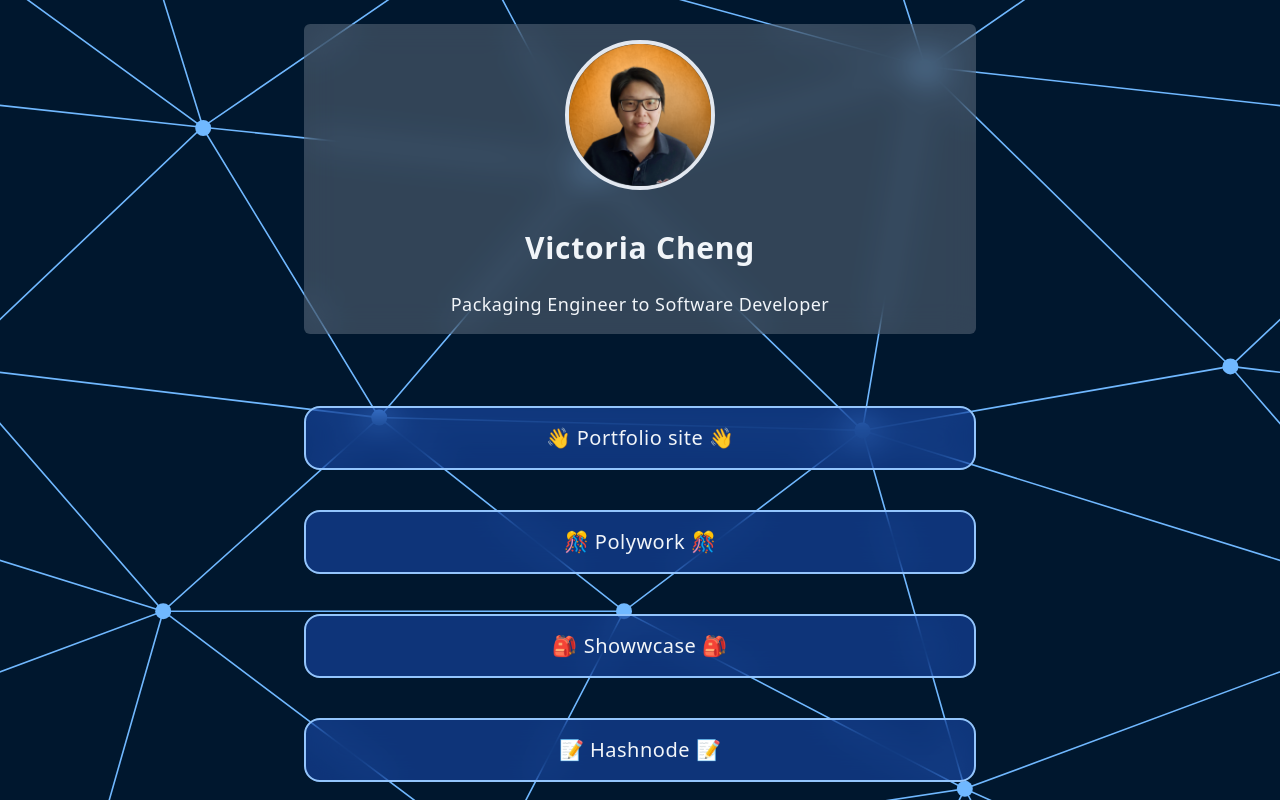
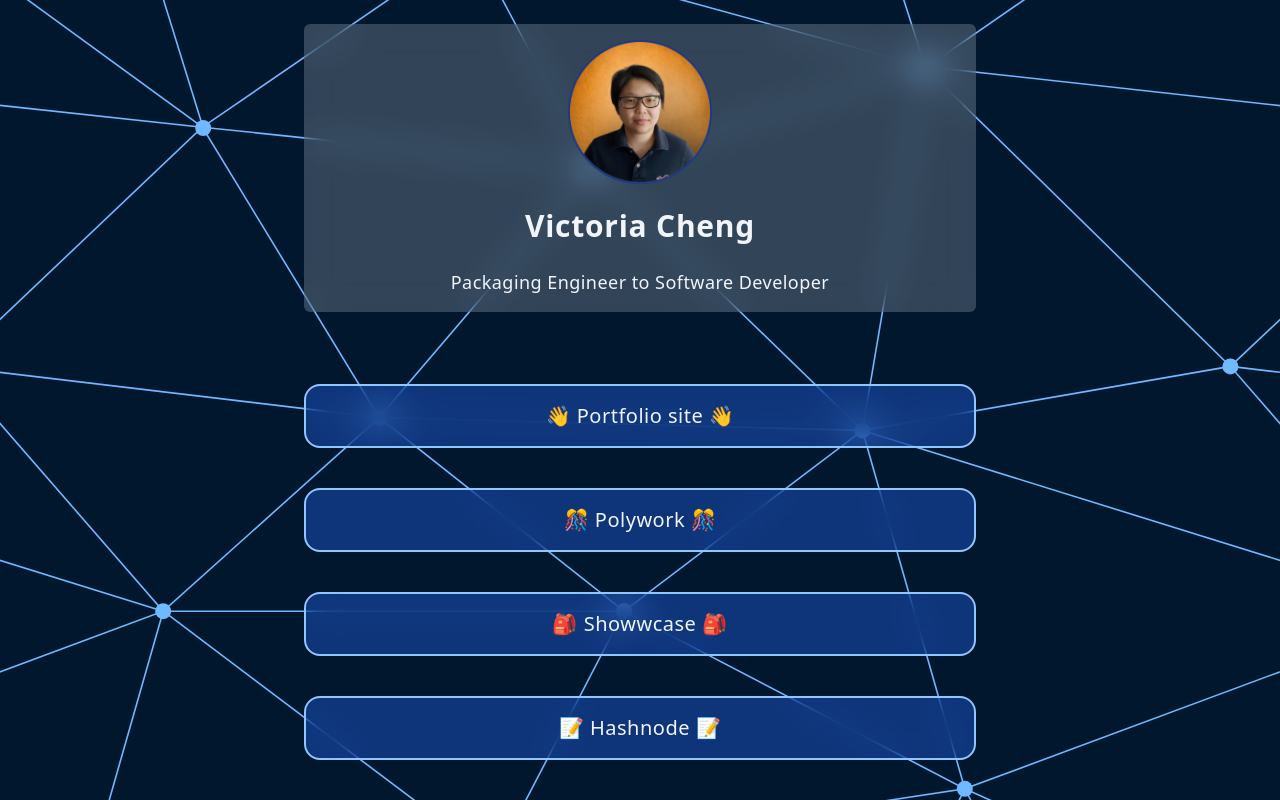
Before and after one commit to victoriacheng15/links-me, a React (Vite) app: page / in a window 1280 px wide. Shown: the top 800 px of the page. Built offline with nearby package versions, Linux system fonts and the light colour scheme.

Commit message:
chore: use tailwind css number for width

```diff
--- a/src/components/Avatar.tsx
+++ b/src/components/Avatar.tsx
@@ -7,7 +7,7 @@
 
 function Avatar({ src, alt }: AvatarProps) {
 	return (
-		<div className="mx-auto mb-4 w-[150px] border-4 rounded-full border-slate-200">
+		<div className="mx-auto w-36 rounded-full border-2 border-blue-900">
 			<img className="w-full" src={src} alt={alt} />
 		</div>
 	);
```
